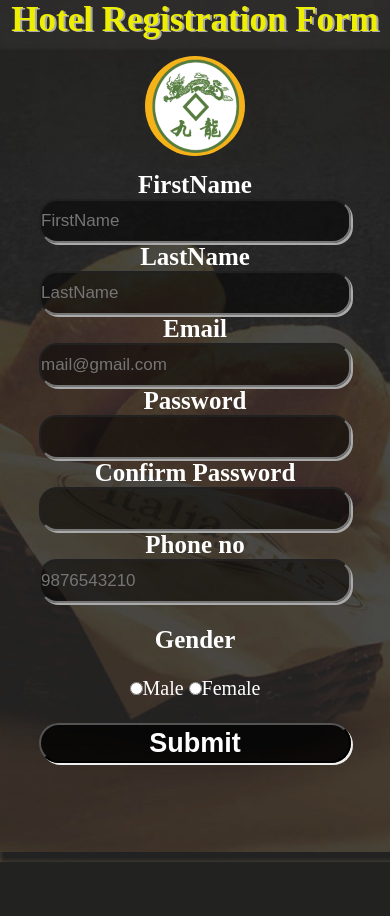
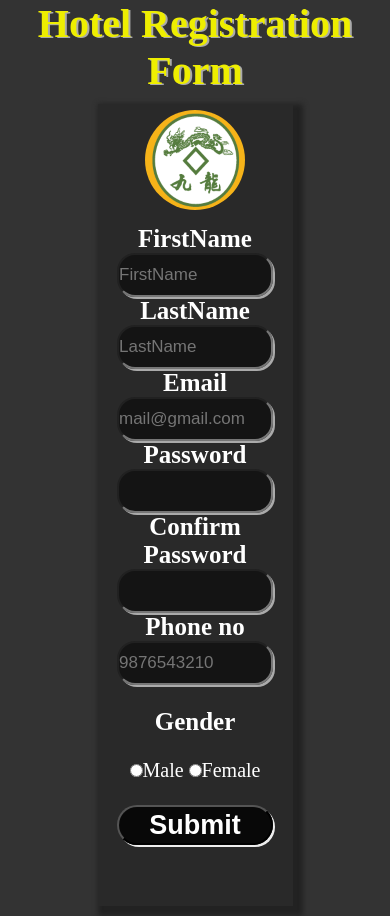
Before and after one commit to Ellipilli-Geetika/webprojects, a PHP site: page / in a window 390 px wide. Before the commit the page ends 862 px from the top, so only its background shows below. Run offline with PHP 8.4, Linux system fonts and the light colour scheme.

Commit message:
small changes for small devices

```diff
--- a/regform/style.css
+++ b/regform/style.css
@@ -79,10 +79,10 @@ form > div >button:hover{
   }
 }
 @media (max-width:769px){
-  form{
-    width:100%;
-  }
-  header > center > h1{
-    font-size: 35px;
+  body{
+
+    background: rgba(0,0,0,.8);
+    color:#fff;
+    font-size:20px;
   }
 }
```
